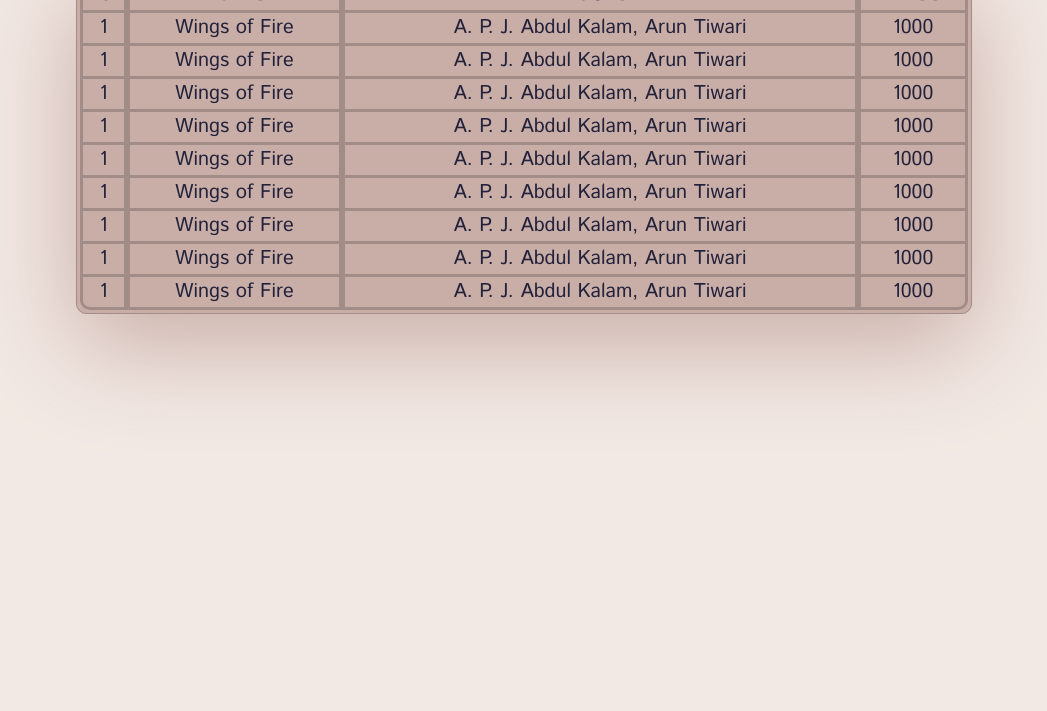
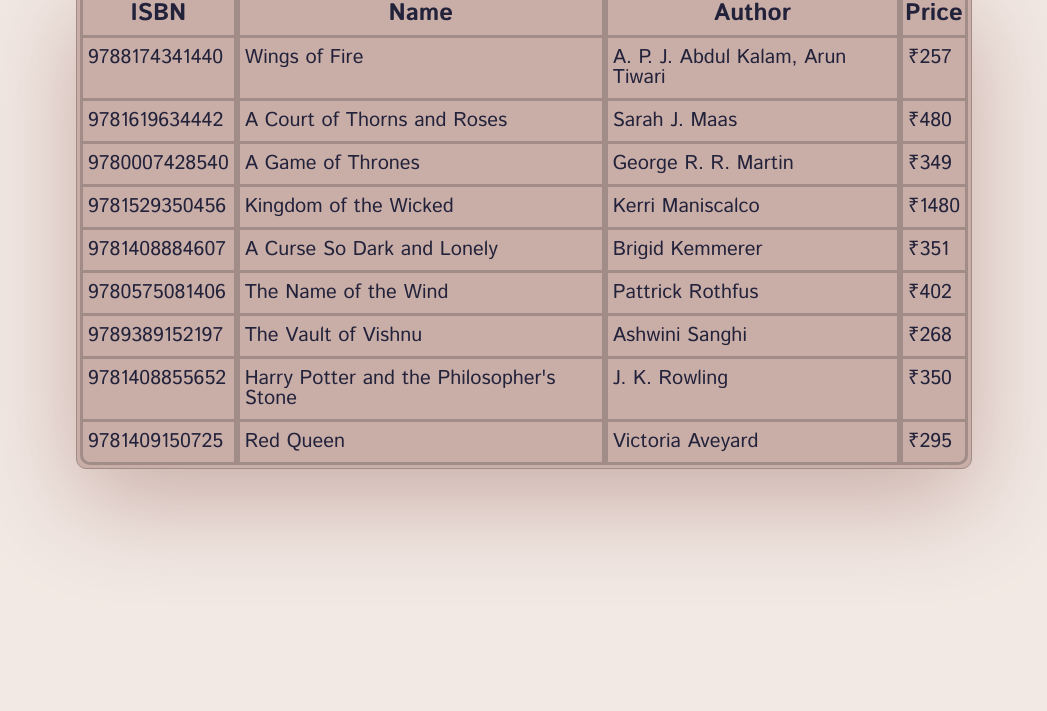
Before and after one commit to nalandenv/A5-Tables-class-id, a plain HTML site: page index.html in a window 1280 px wide. Shown: the part 89-800 px from the top of the page, without its empty margins (116-1163 px from the left). Drawn offline with Linux system fonts and the light colour scheme.

Commit message:
Final Commit

```diff
--- a/index.html
+++ b/index.html
@@ -13,69 +13,69 @@
     <!-- Wrap all the contents into a container div -->
     <div class="container">
       <header>
-        <h1>Tables Demo</h1>
+        <h1>List of Good Books</h1>
       </header>
       <div class="table">
         <table>
           <tr>
-            <th class="head-field-left">Id</th>
+            <th class="head-field-left">ISBN</th>
             <th class="head-field">Name</th>
             <th class="head-field">Author</th>
             <th class="head-field-right">Price</th>
           </tr>
           <tr class="table-row">
-            <td class="data-field">1</td>
+            <td class="data-field">9788174341440</td>
             <td class="data-field">Wings of Fire</td>
             <td class="data-field">A. P. J. Abdul Kalam, Arun Tiwari</td>
-            <td class="data-field">1000</td>
+            <td class="data-field">₹257</td>
           </tr>
           <tr class="table-row">
-            <td class="data-field">1</td>
-            <td class="data-field">Wings of Fire</td>
-            <td class="data-field">A. P. J. Abdul Kalam, Arun Tiwari</td>
-            <td class="data-field">1000</td>
+            <td class="data-field">9781619634442</td>
+            <td class="data-field">A Court of Thorns and Roses</td>
+            <td class="data-field">Sarah J. Maas</td>
+            <td class="data-field">₹480</td>
           </tr>
           <tr class="table-row">
-            <td class="data-field">1</td>
-            <td class="data-field">Wings of Fire</td>
-            <td class="data-field">A. P. J. Abdul Kalam, Arun Tiwari</td>
-            <td class="data-field">1000</td>
+            <td class="data-field">9780007428540</td>
+            <td class="data-field">A Game of Thrones</td>
+            <td class="data-field">George R. R. Martin</td>
+            <td class="data-field">₹349</td>
           </tr>
           <tr class="table-row">
-            <td class="data-field">1</td>
-            <td class="data-field">Wings of Fire</td>
-            <td class="data-field">A. P. J. Abdul Kalam, Arun Tiwari</td>
-            <td class="data-field">1000</td>
+            <td class="data-field">9781529350456</td>
+            <td class="data-field">Kingdom of the Wicked</td>
+            <td class="data-field">Kerri Maniscalco</td>
+            <td class="data-field">₹1480</td>
           </tr>
           <tr class="table-row">
-            <td class="data-field">1</td>
-            <td class="data-field">Wings of Fire</td>
-            <td class="data-field">A. P. J. Abdul Kalam, Arun Tiwari</td>
-            <td class="data-field">1000</td>
+            <td class="data-field">9781408884607</td>
+            <td class="data-field">A Curse So Dark and Lonely</td>
+            <td class="data-field">Brigid Kemmerer</td>
+            <td class="data-field">₹351</td>
           </tr>
           <tr class="table-row">
-            <td class="data-field">1</td>
-            <td class="data-field">Wings of Fire</td>
-            <td class="data-field">A. P. J. Abdul Kalam, Arun Tiwari</td>
-            <td class="data-field">1000</td>
+            <td class="data-field">9780575081406</td>
+            <td class="data-field">The Name of the Wind</td>
+            <td class="data-field">Pattrick Rothfus</td>
+            <td class="data-field">₹402</td>
           </tr>
           <tr class="table-row">
-            <td class="data-field">1</td>
-            <td class="data-field">Wings of Fire</td>
-            <td class="data-field">A. P. J. Abdul Kalam, Arun Tiwari</td>
-            <td class="data-field">1000</td>
+            <td class="data-field">9789389152197</td>
+            <td class="data-field">The Vault of Vishnu</td>
+            <td class="data-field">Ashwini Sanghi</td>
+            <td class="data-field">₹268</td>
           </tr>
           <tr class="table-row">
-            <td class="data-field">1</td>
-            <td class="data-field">Wings of Fire</td>
-            <td class="data-field">A. P. J. Abdul Kalam, Arun Tiwari</td>
-            <td class="data-field">1000</td>
+            <td class="data-field">9781408855652</td>
+            <td class="data-field">Harry Potter and the Philosopher's Stone</td>
+            <td class="data-field">J. K. Rowling</td>
+            <td class="data-field">₹350</td>
           </tr>
           <tr class="table-row">
-            <td class="data-field data-field-left">1</td>
-            <td class="data-field">Wings of Fire</td>
-            <td class="data-field">A. P. J. Abdul Kalam, Arun Tiwari</td>
-            <td class="data-field data-field-right">1000</td>
+            <td class="data-field data-field-left">9781409150725</td>
+            <td class="data-field">Red Queen</td>
+            <td class="data-field">Victoria Aveyard</td>
+            <td class="data-field data-field-right">₹295</td>
           </tr>
         </table>
       </div>
--- a/main.css
+++ b/main.css
@@ -18,14 +18,14 @@ body {
 
 header h1 {
   font-weight: 700;
-  text-align: center;
-  margin: 0;
+  /* text-align: center; */
+  margin-top: 15px;
   font-size: 3em;
 }
 
 table {
   border-collapse: separate;
-  text-align: center;
+  /* text-align: center; */
   font-size: 1.5em;
   width: 100%;
   margin-top: 10px;
@@ -43,7 +43,7 @@ table th {
 .table .head-field,
 .data-field {
   border: 3px solid #a18c87;
-  padding: 5px 0;
+  padding: 10px 5px;
 }
 .data-field {
   border-top: none;
```
